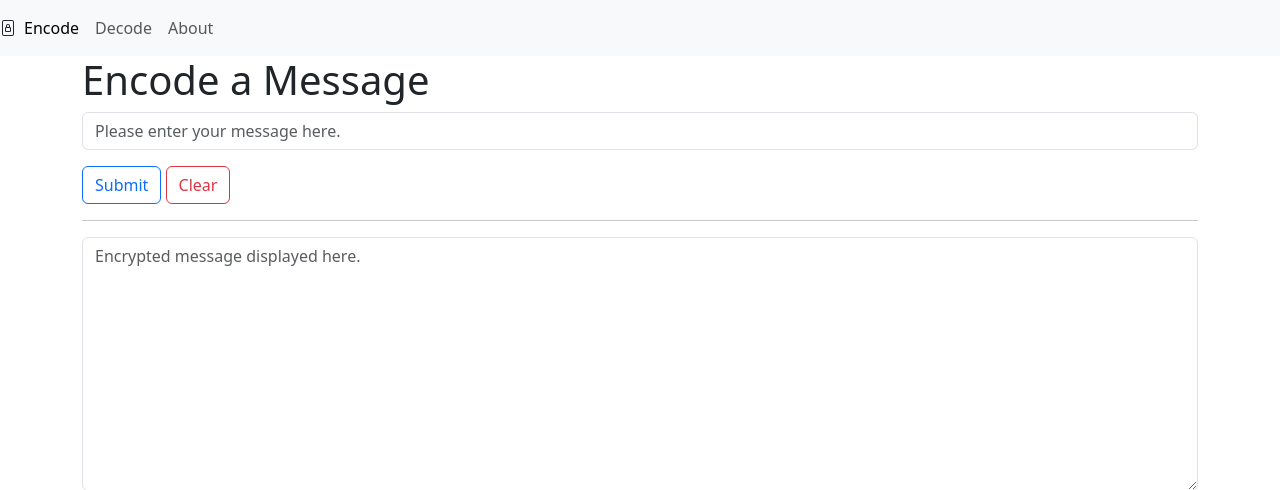
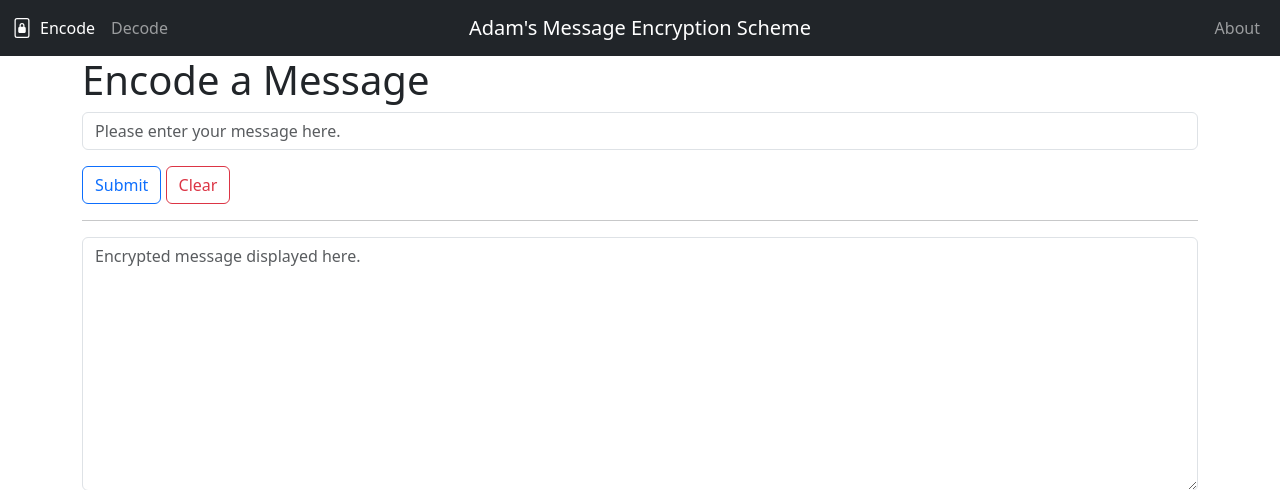
Before and after one commit to adam-bartholomew/encode-message, a Flask app: page / in a window 1280 px wide. Shown: the top 490 px of the page. Run offline with Flask 3, Linux system fonts and the light colour scheme; parts of the project's set-up code (start-up, migrations or seed data) failed here and were passed over; some libraries are stand-ins or nearby versions.

Commit message:
Added the decode page. Updated the main functions so that they would work and return results. Updated the navbar.

```diff
--- a/app.py
+++ b/app.py
@@ -23,7 +23,7 @@ def encode():
     template = 'index.html'
     if request.method == 'POST':
         if request.form.get('encodeSubmit') == 'Submit':
-            msg = request.form.get('message')
+            msg = request.form.get('inputMessage')
             if msg:
                 encoded_msg = msg + "\n-----------------------" + main.encode(msg)
                 return render_template(template, encoded_message=encoded_msg)
@@ -35,7 +35,19 @@ def encode():
 
 @app.route('/decode', methods=('GET', 'POST'))
 def decode():
+    template = 'decode.html'
+    if request.method == 'POST':
+        if request.form.get('decodeSubmit') == 'Submit':
+            msg = request.form.get('inputMessage')
+            print(f"message:\n{msg}")
+            if msg:
+                decoded_msg = msg + "\n-----------------------\n" + main.decode(msg)
+                return render_template(template, decoded_message=decoded_msg)
+        if request.form.get('decodeClear') == 'Clear':
+            return render_template(template)
+
     return render_template('decode.html')
+
 
 @app.route('/about')
 def about():
--- a/static/css/style.css
+++ b/static/css/style.css
@@ -1,6 +1,9 @@
-h1 {
-    border: 2px #eee solid;
-    color: brown;
-    text-align: center;
-    padding: 10px;
+@media (min-width: 768px) {
+.navbar-brand.abs {
+        position: absolute;
+        width: auto;
+        left: 50%;
+        transform: translateX(-50%);
+        text-align: center;
+    }
 }
--- a/templates/about.html
+++ b/templates/about.html
@@ -1,4 +1,5 @@
 {% extends 'base.html' %}
+{% set active_page = "about" %}
 
 {% block content %}
 <p>About</p>
--- a/templates/base.html
+++ b/templates/base.html
@@ -1,4 +1,12 @@
 <!doctype html>
+{% set nav_bar_left = [
+    ('/', 'index', 'Encode'),
+    ('/decode', 'decode', 'Decode')
+] -%}
+{% set nav_bar_right = [
+    ('/about', 'about', 'About')
+] -%}
+{% set active_page = active_page|default('index') -%}
 <html lang="en">
   <head>
     <!-- Required meta tags -->
@@ -9,39 +17,68 @@
     <link href="https://cdn.jsdelivr.net/npm/bootstrap@5.3.0-alpha3/dist/css/bootstrap.min.css" rel="stylesheet" integrity="sha384-KK94CHFLLe+nY2dmCWGMq91rCGa5gtU4mk92HdvYe+M/SXH301p5ILy+dN9+nJOZ" crossorigin="anonymous">
     <link rel="stylesheet" href="https://cdn.jsdelivr.net/npm/bootstrap-icons@1.10.5/font/bootstrap-icons.css">
 
+      <!--Custom CSS-->
+      <link rel="stylesheet" href="{{ url_for('static', filename='css/style.css') }}">
+
     <title>{% block title %} {% endblock %}</title>
   </head>
   <body>
-    <nav class="navbar navbar-expand-md navbar-light bg-light">
-        <!--Navbar image-->
-        <svg xmlns="http://www.w3.org/2000/svg" width="16" height="16" fill="currentColor" class="bi bi-file-lock" viewBox="0 0 16 16">
-            <path d="M8 5a1 1 0 0 1 1 1v1H7V6a1 1 0 0 1 1-1zm2 2.076V6a2 2 0 1 0-4 0v1.076c-.54.166-1 .597-1 1.224v2.4c0 .816.781 1.3 1.5 1.3h3c.719 0 1.5-.484 1.5-1.3V8.3c0-.627-.46-1.058-1-1.224zM6.105 8.125A.637.637 0 0 1 6.5 8h3a.64.64 0 0 1 .395.125c.085.068.105.133.105.175v2.4c0 .042-.02.107-.105.175A.637.637 0 0 1 9.5 11h-3a.637.637 0 0 1-.395-.125C6.02 10.807 6 10.742 6 10.7V8.3c0-.042.02-.107.105-.175z"/>
+    <nav class="navbar navbar-expand-md navbar-dark bg-dark">
+        <div class="container-fluid">
+            <a class="navbar-brand abs" href="{{ url_for('encode') }}">Adam's Message Encryption Scheme</a>
+            <button class="navbar-toggler ms-auto" type="button" data-bs-toggle="collapse" data-bs-target="#collapseNavbar">
+                <span class="navbar-toggler-icon"></span>
+            </button>
+            <!--Navbar Image-->
+            <svg xmlns="http://www.w3.org/2000/svg" width="20" height="20" fill="white" class="bi bi-file-lock2" viewBox="0 0 16 16">
+              <path d="M8 5a1 1 0 0 1 1 1v1H7V6a1 1 0 0 1 1-1zm2 2.076V6a2 2 0 1 0-4 0v1.076c-.54.166-1 .597-1 1.224v2.4c0 .816.781 1.3 1.5 1.3h3c.719 0 1.5-.484 1.5-1.3V8.3c0-.627-.46-1.058-1-1.224z"/>
               <path d="M4 0a2 2 0 0 0-2 2v12a2 2 0 0 0 2 2h8a2 2 0 0 0 2-2V2a2 2 0 0 0-2-2H4zm0 1h8a1 1 0 0 1 1 1v12a1 1 0 0 1-1 1H4a1 1 0 0 1-1-1V2a1 1 0 0 1 1-1z"/>
             </svg>
 
             <!--Navbar contents-->
             <div class="collapse navbar-collapse" id="navbarNav">
-            <ul class="navbar-nav">
+                <ul id="navigation" class="navbar-nav">
+                    {% for href, id, caption in nav_bar_left %}
+                    {% if id == active_page %}
+                        {% set row_class = "nav-link active" %}
+                    {% else %}
+                        {% set row_class = "nav-link" %}
+                    {%endif %}
                     <li class="nav-item">
-                    <a class="nav-link active" aria-current="page" href="{{ url_for('encode') }}">Encode</a>
+                        <a class="{{ row_class }}" href="{{ href|e }}">{{ caption|e }}</a>
                     </li>
+                    {% endfor %}
+                </ul>
+                <ul class="navbar-nav ms-auto">
+                    {% for href, id, caption in nav_bar_right %}
+                    {% if id == active_page %}
+                        {% set row_class = "nav-link active" %}
+                    {% else %}
+                        {% set row_class = "nav-link" %}
+                    {% endif %}
                     <li class="nav-item">
-                    <a class="nav-link" href="{{ url_for('decode') }}">Decode</a>
+                        <a class="{{ row_class }}" href="{{ href|e }}" data-bs-target="#myModal" data-bs-toggle="modal">{{ caption|e }}</a>
                     </li>
-                <li class="nav-item">
-                    <a class="nav-link" href="{{ url_for('about') }}">About</a>
-                </li>
+                    {% endfor %}
                 </ul>
+            </div>
         </div>
     </nav>
     <div class="container">
         {% block content %} {% endblock %}
     </div>
 
-    <!-- Optional JavaScript -->
     <!-- jQuery first, then Popper.js, then Bootstrap JS -->
     <script src="https://code.jquery.com/jquery-3.3.1.slim.min.js" integrity="sha384-q8i/X+965DzO0rT7abK41JStQIAqVgRVzpbzo5smXKp4YfRvH+8abtTE1Pi6jizo" crossorigin="anonymous"></script>
     <script src="https://cdnjs.cloudflare.com/ajax/libs/popper.js/1.14.7/umd/popper.min.js" integrity="sha384-UO2eT0CpHqdSJQ6hJty5KVphtPhzWj9WO1clHTMGa3JDZwrnQq4sF86dIHNDz0W1" crossorigin="anonymous"></script>
     <script src="https://stackpath.bootstrapcdn.com/bootstrap/4.3.1/js/bootstrap.min.js" integrity="sha384-JjSmVgyd0p3pXB1rRibZUAYoIIy6OrQ6VrjIEaFf/nJGzIxFDsf4x0xIM+B07jRM" crossorigin="anonymous"></script>
+
+    <!-- Optional JavaScript -->
+    <script>
+        $(".nav-link").on("click", function(){
+           $(".nav-link.active").removeClass("active");
+           $(this).addClass("active");
+        });
+    </script>
   </body>
 </html>
--- a/templates/index.html
+++ b/templates/index.html
@@ -1,11 +1,13 @@
 {% extends 'base.html' %}
+{% set active_page = "index" %}
 
 {% block content %}
     <h1>{% block title %} Encode a Message {% endblock %}</h1>
+
     <form method="post">
         <div class="mb-3">
-            <!--<label for="message" class="form-label">Message</label>-->
-            <input id="message" type="text" maxlength="500" name="message" placeholder="Please enter your message here." class="form-control" value="{{ request.form['message'] }}"/>
+            <!--<label for="inputMessage" class="form-label">Message</label>-->
+            <input id="inputMessage" type="text" maxlength="500" name="inputMessage" placeholder="Please enter your message here." class="form-control" value="{{ request.form['inputMessage'] }}"/>
         </div>
         <div class="mb-3">
             <button name="encodeSubmit" id="encodeSubmit" value="Submit" type="submit" class="btn btn-outline-primary">Submit</button>
@@ -17,6 +19,6 @@
     </div>
     </form>
     <script>
-        document.getElementById('message').value = ""
+        document.getElementById('inputMessage').value = ""
     </script>
 {% endblock %}
```
Also changed, not shown: main.py (+46 -18 lines), templates/decode.html (+19 -1 lines). Lines whose indentation alone changed are shown as unchanged.
